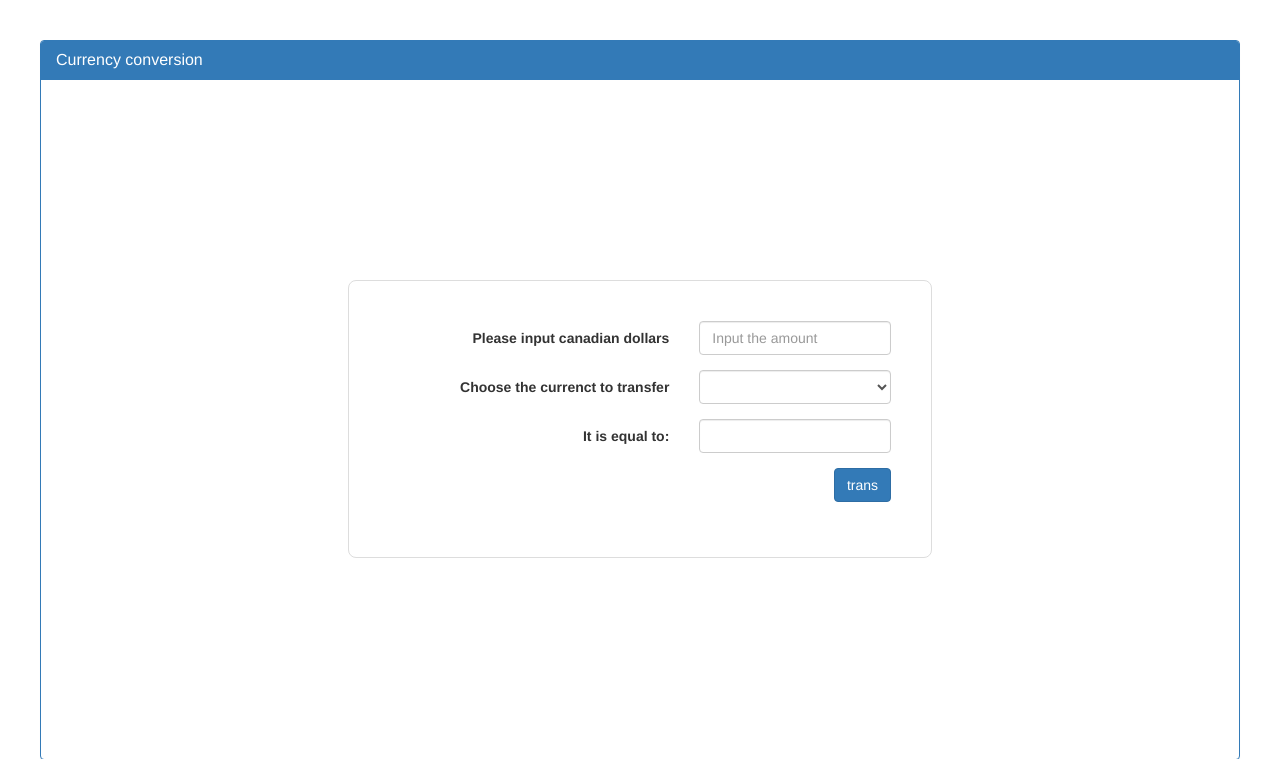
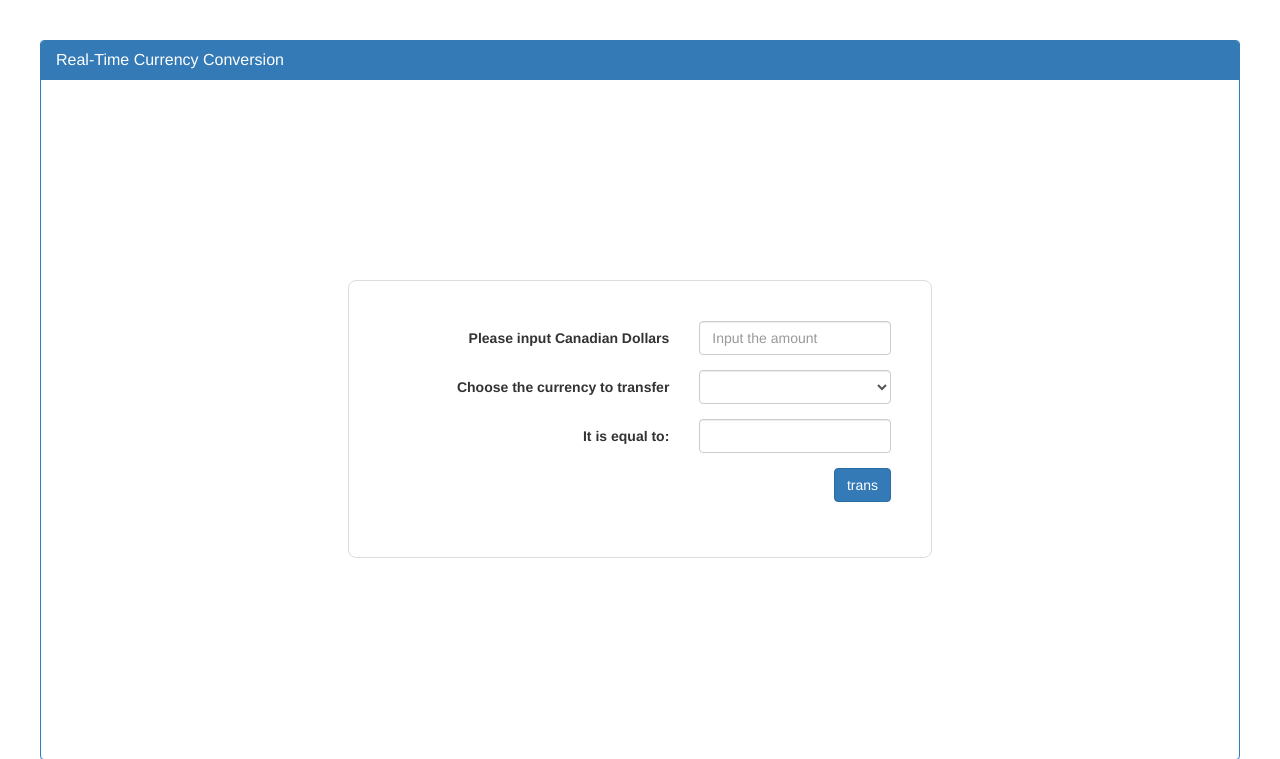
Before and after one commit to changyu2hao/Currency-Rate, a Django app: template app final/static/templates/index.html in a window 1280 px wide. Shown: the top 759 px of the page. Run offline with Django 3.2, Linux system fonts and the light colour scheme; the template is opened without the code that fills it, so the values that code supplies are empty.

Commit message:
Currency-Rate

```diff
--- /dev/null
+++ b/app final/How to use it.txt
@@ -0,0 +1,2 @@
+Run 'python manage.py runserver 0.0.0.0:8000' in Terminal
+And then go to http://127.0.0.1:8000/static/templates/index.html
--- a/app final/static/templates/index.html
+++ b/app final/static/templates/index.html
@@ -30,7 +30,7 @@
 <body style="padding: 40px;">
 <div id="app" v-cloak class="panel panel-primary" style="width: 100%; height: 100%;">
     <div class="panel-heading">
-        <h1 class="panel-title">Currency conversion</h1>
+        <h1 class="panel-title">Real-Time Currency Conversion</h1>
     </div>
 
     <div class="alert alert-danger alert-dismissable hide" role="alert">
@@ -43,13 +43,13 @@
     <div class="panel-body">
         <div class="form-horizontal row" id="form">
             <div class="form-group">
-                <label class="col-sm-7 control-label">Please input canadian dollars</label>
+                <label class="col-sm-7 control-label">Please input Canadian Dollars</label>
                 <div class="col-sm-5">
                     <input type="number" class="form-control"  v-model="form.number"  placeholder="Input the amount">
                 </div>
             </div>
             <div class="form-group">
-                <label class="col-sm-7 control-label">Choose the currenct to transfer</label>
+                <label class="col-sm-7 control-label">Choose the currency to transfer</label>
                 <div class="col-sm-5">
                     <select class="form-control" v-model="form.type">
                           <option>CNY</option>
@@ -59,8 +59,9 @@
                           <option>JPY</option>
                           <option>BRL</option>
                           <option>VND</option>
+                          <option>SGD</option>
 
-                          <!--<option>RMB(人民币)</option>-->
+                          <!--<option>CYN(人民币)</option>-->
                           <!--<option>USD(美元)</option>-->
                           <!--<option>GBP(英镑)</option>-->
                           <!--<option>EUR(欧元)</option>-->
```
Also changed, not shown: app final/Index/views.py (+6 -1 lines).
